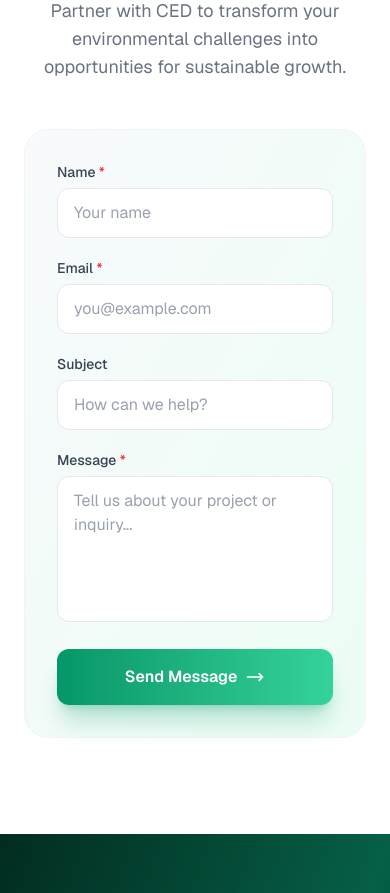
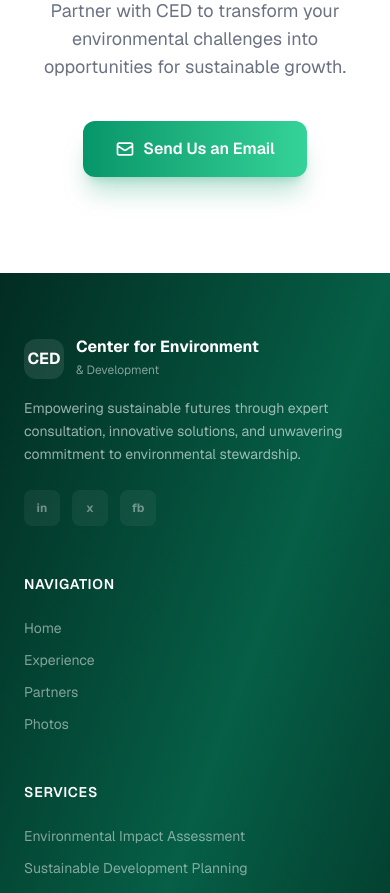
Before and after one commit to Ri-dhee/CED, a Next.js app: page / in a window 390 px wide. Shown: the part 6560-7453 px from the top of the page. Built offline with nearby package versions, Linux system fonts and the light colour scheme.

Commit message:
Replace contact form with mailto Gmail link

```diff
--- a/src/app/api/contact/route.ts
+++ /dev/null
@@ -1,34 +0,0 @@
-import { NextRequest, NextResponse } from "next/server";
-
-export async function POST(req: NextRequest) {
-  try {
-    const { name, email, subject, message } = await req.json();
-
-    if (!name || !email || !message) {
-      return NextResponse.json(
-        { error: "Name, email, and message are required." },
-        { status: 400 }
-      );
-    }
-
-    const emailRegex = /^[^\s@]+@[^\s@]+\.[^\s@]+$/;
-    if (!emailRegex.test(email)) {
-      return NextResponse.json(
-        { error: "Invalid email address." },
-        { status: 400 }
-      );
-    }
-
-    console.log("Contact form submission:", { name, email, subject, message });
-
-    return NextResponse.json(
-      { success: true, message: "Thank you for your message. We will get back to you soon." },
-      { status: 200 }
-    );
-  } catch {
-    return NextResponse.json(
-      { error: "Something went wrong. Please try again." },
-      { status: 500 }
-    );
-  }
-}
--- a/src/app/page.tsx
+++ b/src/app/page.tsx
@@ -1,5 +1,4 @@
 import Link from "next/link";
-import ContactForm from "@/components/ContactForm";
 
 const services = [
   {
@@ -278,20 +277,26 @@ export default function Home() {
       </section>
 
       <section className="py-24 bg-white">
-        <div className="max-w-4xl mx-auto px-6">
-          <div className="text-center mb-12">
+        <div className="max-w-4xl mx-auto px-6 text-center">
           <span className="text-sm font-semibold text-primary uppercase tracking-widest">Let&apos;s Collaborate</span>
           <h2 className="text-4xl md:text-5xl font-bold text-gray-900 mt-4 mb-6">
             Ready to Make a <span className="gradient-text">Difference</span>?
           </h2>
-            <p className="text-gray-500 text-lg max-w-2xl mx-auto">
+          <p className="text-gray-500 text-lg max-w-2xl mx-auto mb-10">
             Partner with CED to transform your environmental challenges into
             opportunities for sustainable growth.
           </p>
-          </div>
-          <div className="bg-gradient-to-br from-slate-50 to-emerald-50 rounded-3xl p-8 md:p-12 border border-gray-100">
-            <ContactForm />
-          </div>
+          <a
+            href="https://mail.google.com/mail/?view=cm&fs=1&to=contact@ced-consult.com&subject=CED%20Inquiry"
+            target="_blank"
+            rel="noopener noreferrer"
+            className="inline-flex items-center px-8 py-4 bg-gradient-to-r from-primary to-primary-light text-white font-semibold rounded-xl shadow-xl shadow-primary/25 hover:shadow-2xl hover:shadow-primary/30 transition-all hover:scale-105"
+          >
+            <svg className="w-5 h-5 mr-2" fill="none" stroke="currentColor" viewBox="0 0 24 24" aria-hidden="true">
+              <path strokeLinecap="round" strokeLinejoin="round" strokeWidth={2} d="M3 8l7.89 5.26a2 2 0 002.22 0L21 8M5 19h14a2 2 0 002-2V7a2 2 0 00-2-2H5a2 2 0 00-2 2v10a2 2 0 002 2z" />
+            </svg>
+            Send Us an Email
+          </a>
         </div>
       </section>
     </div>
--- a/src/components/ContactForm.tsx
+++ /dev/null
@@ -1,143 +0,0 @@
-"use client";
-
-import { useState, FormEvent } from "react";
-
-export default function ContactForm() {
-  const [form, setForm] = useState({ name: "", email: "", subject: "", message: "" });
-  const [status, setStatus] = useState<"idle" | "loading" | "success" | "error">("idle");
-  const [errorMsg, setErrorMsg] = useState("");
-
-  async function handleSubmit(e: FormEvent) {
-    e.preventDefault();
-    setStatus("loading");
-    setErrorMsg("");
-
-    try {
-      const res = await fetch("/api/contact", {
-        method: "POST",
-        headers: { "Content-Type": "application/json" },
-        body: JSON.stringify(form),
-      });
-
-      if (!res.ok) {
-        const data = await res.json();
-        throw new Error(data.error || "Failed to send message.");
-      }
-
-      setStatus("success");
-      setForm({ name: "", email: "", subject: "", message: "" });
-    } catch (err) {
-      setStatus("error");
-      setErrorMsg(err instanceof Error ? err.message : "Something went wrong.");
-    }
-  }
-
-  if (status === "success") {
-    return (
-      <div className="bg-emerald-50 border border-emerald-200 rounded-2xl p-10 text-center">
-        <div className="w-16 h-16 bg-primary/10 rounded-full flex items-center justify-center mx-auto mb-4">
-          <svg className="w-8 h-8 text-primary" fill="none" stroke="currentColor" viewBox="0 0 24 24">
-            <path strokeLinecap="round" strokeLinejoin="round" strokeWidth={2} d="M5 13l4 4L19 7" />
-          </svg>
-        </div>
-        <h3 className="text-xl font-bold text-gray-900 mb-2">Message Sent!</h3>
-        <p className="text-gray-500">Thank you for reaching out. We&apos;ll get back to you soon.</p>
-        <button
-          onClick={() => setStatus("idle")}
-          className="mt-6 text-primary font-medium hover:underline focus:outline-none focus:ring-2 focus:ring-primary/50 rounded"
-        >
-          Send another message
-        </button>
-      </div>
-    );
-  }
-
-  return (
-    <form onSubmit={handleSubmit} className="space-y-5" noValidate>
-      <div className="grid grid-cols-1 sm:grid-cols-2 gap-5">
-        <div>
-          <label htmlFor="name" className="block text-sm font-medium text-gray-700 mb-1.5">
-            Name <span className="text-red-500">*</span>
-          </label>
-          <input
-            id="name"
-            type="text"
-            required
-            value={form.name}
-            onChange={(e) => setForm({ ...form, name: e.target.value })}
-            className="w-full px-4 py-3 rounded-xl border border-gray-200 bg-white text-gray-900 placeholder:text-gray-400 focus:outline-none focus:ring-2 focus:ring-primary/50 focus:border-primary transition-all"
-            placeholder="Your name"
-          />
-        </div>
-        <div>
-          <label htmlFor="email" className="block text-sm font-medium text-gray-700 mb-1.5">
-            Email <span className="text-red-500">*</span>
-          </label>
-          <input
-            id="email"
-            type="email"
-            required
-            value={form.email}
-            onChange={(e) => setForm({ ...form, email: e.target.value })}
-            className="w-full px-4 py-3 rounded-xl border border-gray-200 bg-white text-gray-900 placeholder:text-gray-400 focus:outline-none focus:ring-2 focus:ring-primary/50 focus:border-primary transition-all"
-            placeholder="you@example.com"
-          />
-        </div>
-      </div>
-      <div>
-        <label htmlFor="subject" className="block text-sm font-medium text-gray-700 mb-1.5">
-          Subject
-        </label>
-        <input
-          id="subject"
-          type="text"
-          value={form.subject}
-          onChange={(e) => setForm({ ...form, subject: e.target.value })}
-          className="w-full px-4 py-3 rounded-xl border border-gray-200 bg-white text-gray-900 placeholder:text-gray-400 focus:outline-none focus:ring-2 focus:ring-primary/50 focus:border-primary transition-all"
-          placeholder="How can we help?"
-        />
-      </div>
-      <div>
-        <label htmlFor="message" className="block text-sm font-medium text-gray-700 mb-1.5">
-          Message <span className="text-red-500">*</span>
-        </label>
-        <textarea
-          id="message"
-          required
-          rows={5}
-          value={form.message}
-          onChange={(e) => setForm({ ...form, message: e.target.value })}
-          className="w-full px-4 py-3 rounded-xl border border-gray-200 bg-white text-gray-900 placeholder:text-gray-400 focus:outline-none focus:ring-2 focus:ring-primary/50 focus:border-primary transition-all resize-none"
-          placeholder="Tell us about your project or inquiry..."
-        />
-      </div>
-      {errorMsg && (
-        <div className="text-red-600 text-sm bg-red-50 border border-red-200 rounded-lg px-4 py-3" role="alert">
-          {errorMsg}
-        </div>
-      )}
-      <button
-        type="submit"
-        disabled={status === "loading"}
-        className="w-full sm:w-auto inline-flex items-center justify-center px-8 py-4 bg-gradient-to-r from-primary to-primary-light text-white font-semibold rounded-xl shadow-xl shadow-primary/25 hover:shadow-2xl hover:shadow-primary/30 transition-all hover:scale-105 disabled:opacity-60 disabled:cursor-not-allowed disabled:hover:scale-100 focus:outline-none focus:ring-2 focus:ring-primary focus:ring-offset-2"
-      >
-        {status === "loading" ? (
-          <>
-            <svg className="animate-spin -ml-1 mr-2 h-5 w-5 text-white" fill="none" viewBox="0 0 24 24">
-              <circle className="opacity-25" cx="12" cy="12" r="10" stroke="currentColor" strokeWidth="4" />
-              <path className="opacity-75" fill="currentColor" d="M4 12a8 8 0 018-8V0C5.373 0 0 5.373 0 12h4zm2 5.291A7.962 7.962 0 014 12H0c0 3.042 1.135 5.824 3 7.938l3-2.647z" />
-            </svg>
-            Sending...
-          </>
-        ) : (
-          <>
-            Send Message
-            <svg className="w-5 h-5 ml-2" fill="none" stroke="currentColor" viewBox="0 0 24 24">
-              <path strokeLinecap="round" strokeLinejoin="round" strokeWidth={2} d="M17 8l4 4m0 0l-4 4m4-4H3" />
-            </svg>
-          </>
-        )}
-      </button>
-    </form>
-  );
-}
```
Lines whose indentation alone changed are shown as unchanged.
